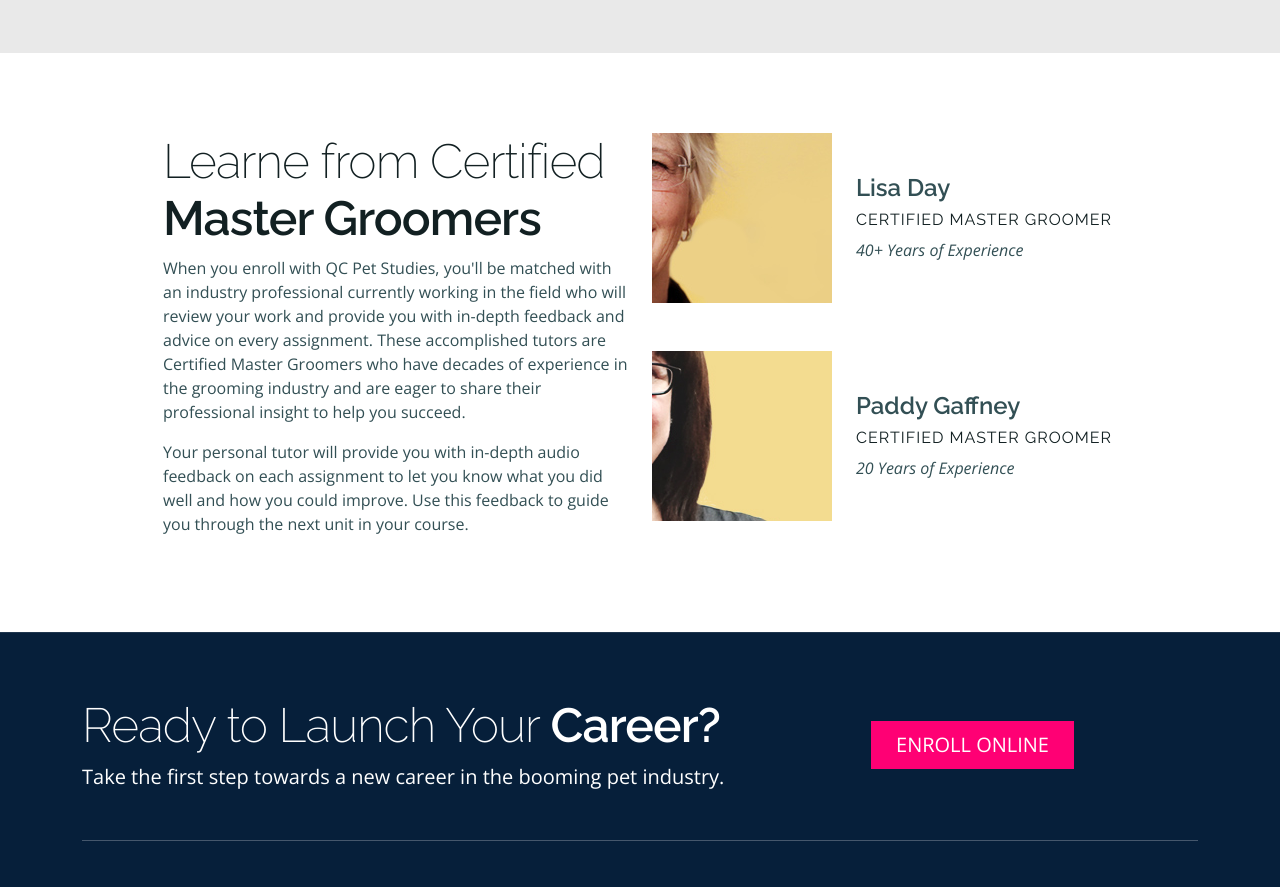
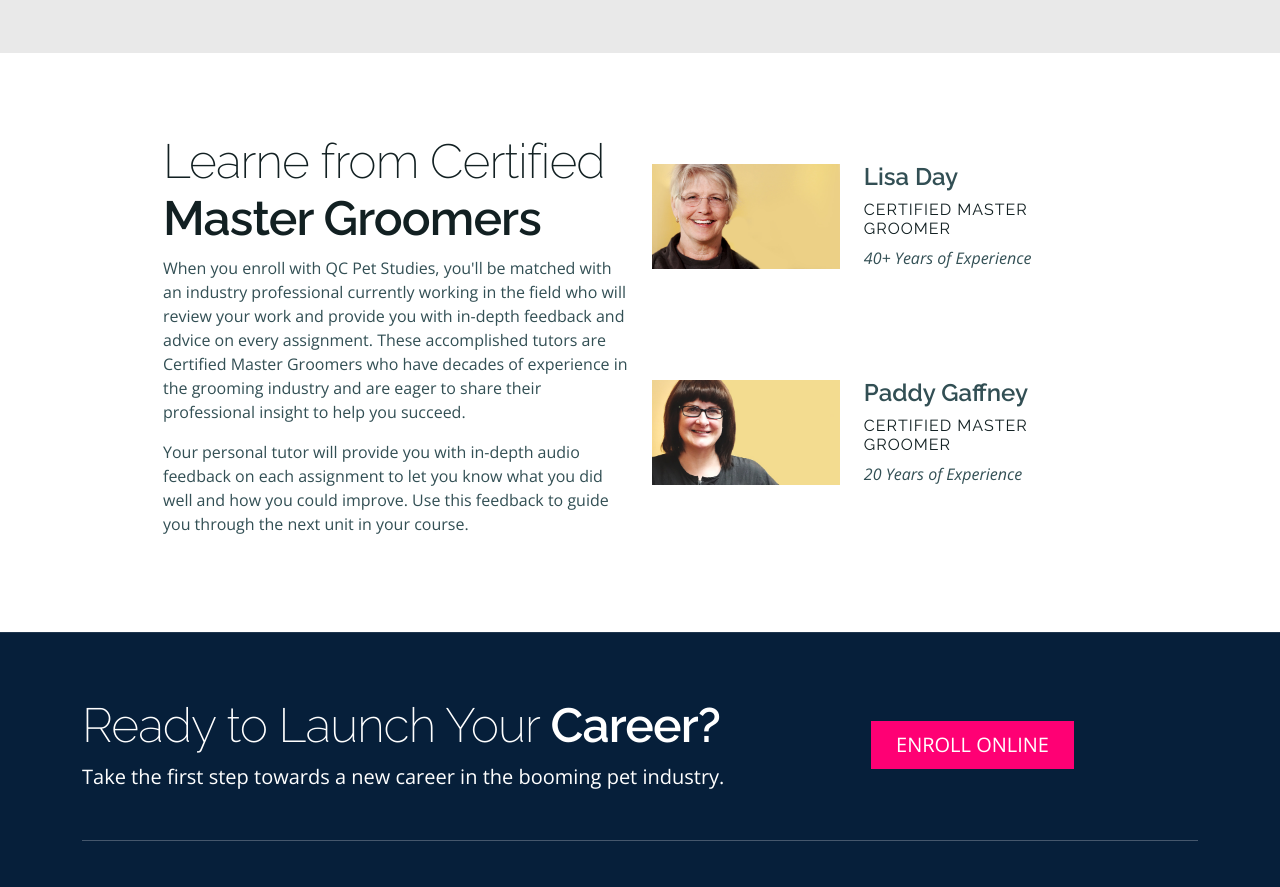
Before and after one commit to QCCareerSchool-Org/www.qcpetstudies.com, a Next.js app: page /dog-grooming-courses/dog-grooming in a window 1280 px wide. Shown: the part 2940-3827 px from the top of the page. Built offline with nearby package versions, Linux system fonts and the light colour scheme; no server answers.

Commit message:
- updated for images

```diff
--- a/src/pages/dog-grooming-courses/dog-grooming/index.tsx
+++ b/src/pages/dog-grooming-courses/dog-grooming/index.tsx
@@ -197,7 +197,7 @@ const DogGroomingPage: NextPage = () => {
               </div>
               <div className="col-12 col-md-5 d-flex flex-column gap-5">
                 <div className="d-flex gap-4 align-items-center">
-                  <Image src={MasterGroomerLisaImage} alt="Master groomer Lisa" objectFit="none" width="180px" height="170px" />
+                  <Image src={MasterGroomerLisaImage} alt="Master groomer Lisa" objectFit="contain" width="190px" height="170px" />
                   <div>
                     <h3>Lisa Day</h3>
                     <h4>Certified Master Groomer</h4>
@@ -205,7 +205,7 @@ const DogGroomingPage: NextPage = () => {
                   </div>
                 </div>
                 <div className="d-flex gap-4 align-items-center">
-                  <Image src={MasterGroomerPaddyImage} alt="Master groomer Paddy" objectFit="none" width="180px" height="170px" />
+                  <Image src={MasterGroomerPaddyImage} alt="Master groomer Paddy" objectFit="contain" width="190px" height="170px" />
                   <div>
                     <h3>Paddy Gaffney</h3>
                     <h4>Certified Master Groomer</h4>
```
